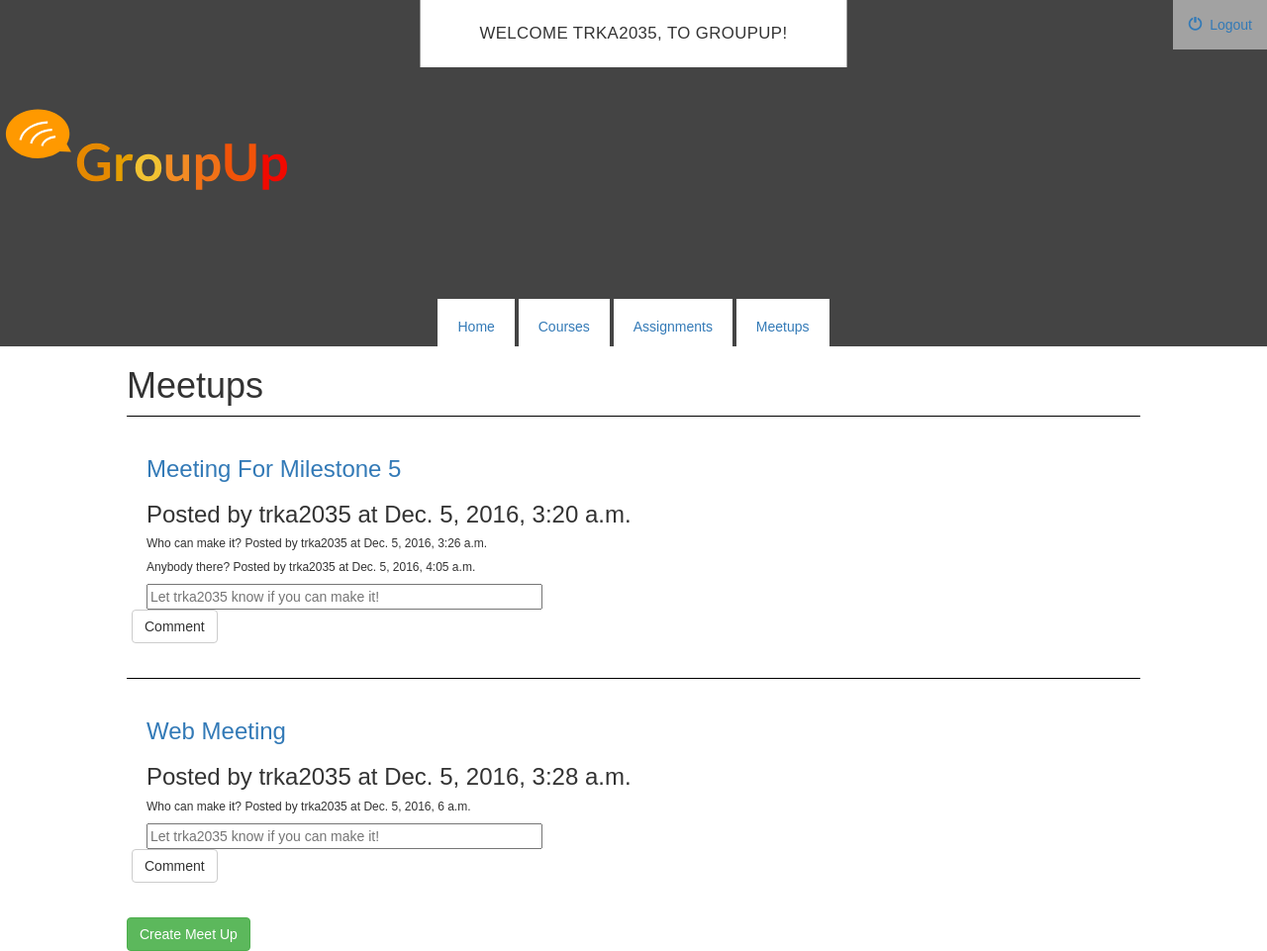
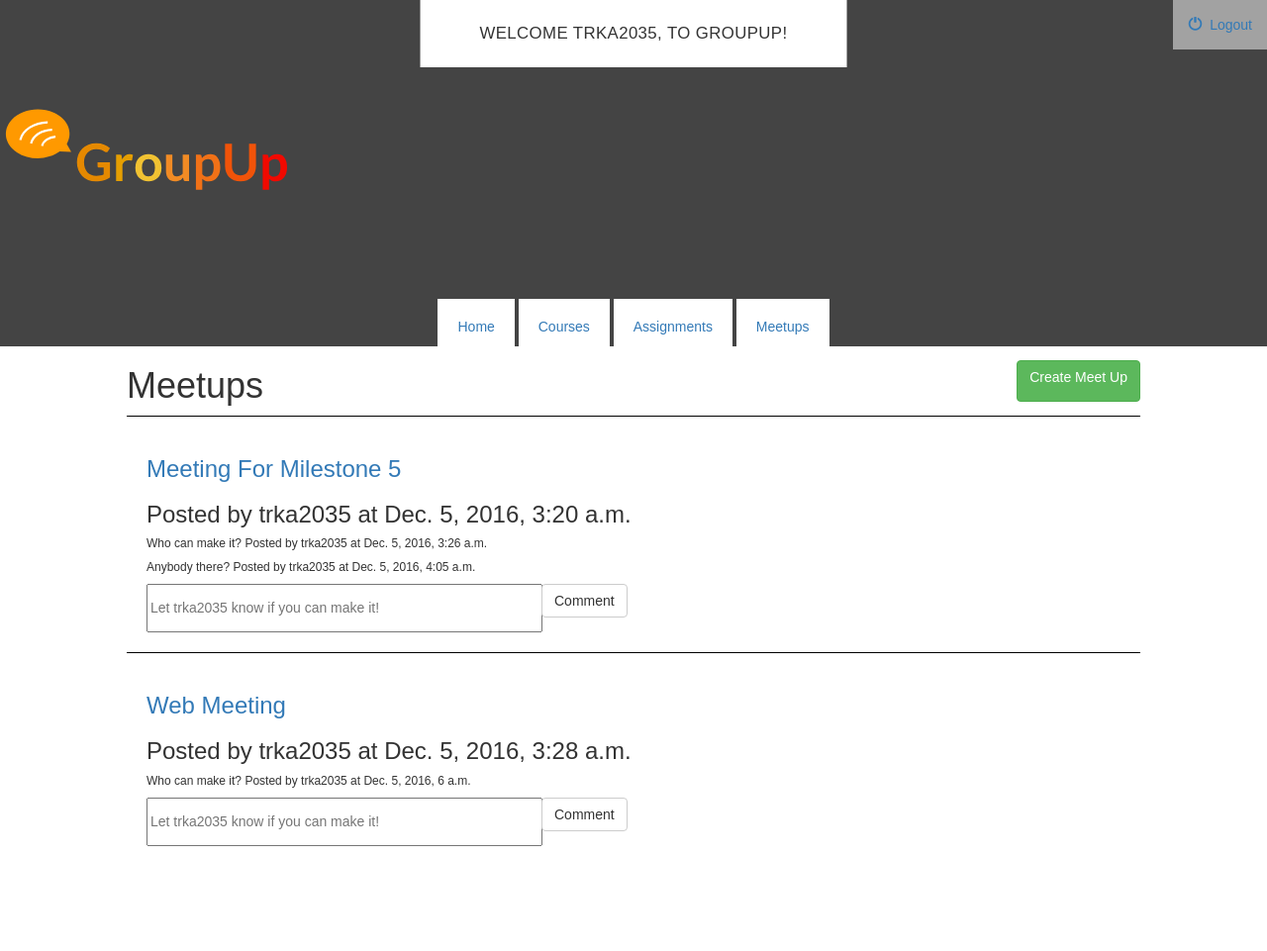
Before and after one commit to kayne10/CSCI3308_TeamRadRod, a Django app: page /meetups/ in a window 1280 px wide. Shown: the whole page at 99% size. After the commit the page ends 855 px from the top, so only its background shows below. Run offline with Django 3.2, Linux system fonts and the light colour scheme; a user stored in the database is signed in; data comes from the database, SQL or seed files in the repository; some libraries are stand-ins or nearby versions.

Commit message:
Improved the index and meetup frontend view

```diff
--- a/ProductivityManagementApp/courses/static/courses/style.css
+++ b/ProductivityManagementApp/courses/static/courses/style.css
@@ -95,6 +95,17 @@ nav ul li a {
   margin: auto;
 }
 
+/* top container */
+.top-container {
+  display: flex;
+  justify-content: space-between;
+}
+
+.btn-success {
+  height: 3em;
+  margin-top: 1em;
+}
+
 /* Meetup section */
 
 #id_comment_content {
@@ -108,3 +119,11 @@ nav ul li a {
   border-left: none;
   border-bottom: none;
 }
+
+.form-horizontal {
+  display: flex;
+}
+
+.btn-default {
+  margin-left: 1em;
+}
--- a/ProductivityManagementApp/meetups/templates/meetups/index.html
+++ b/ProductivityManagementApp/meetups/templates/meetups/index.html
@@ -3,8 +3,11 @@
 {% block meetup_active %}active{% endblock %}
 
 {% block body %}
+<div class="top-container">
+  <h1>Meetups</h1>
+  <a class="btn btn-success" href="{% url 'meetups:create_meetup' %}">Create Meet Up</a>
+</div>
 
-<h1>Meetups</h1>
 {% if meetups %}
   {% for meetup in meetups %}
     <div class="meetup-container">
@@ -33,7 +36,4 @@
   <h1>You have no meet ups</h1>
 {% endif %}
 
-<div class="create">
-  <a class="btn btn-success" href="{% url 'meetups:create_meetup' %}">Create Meet Up</a>
-</div>
 {% endblock %}
```
Also changed, not shown: ProductivityManagementApp/assignments/templates/assignments/index.html (+4 -3 lines), ProductivityManagementApp/courses/templates/courses/index.html (+4 -3 lines).
